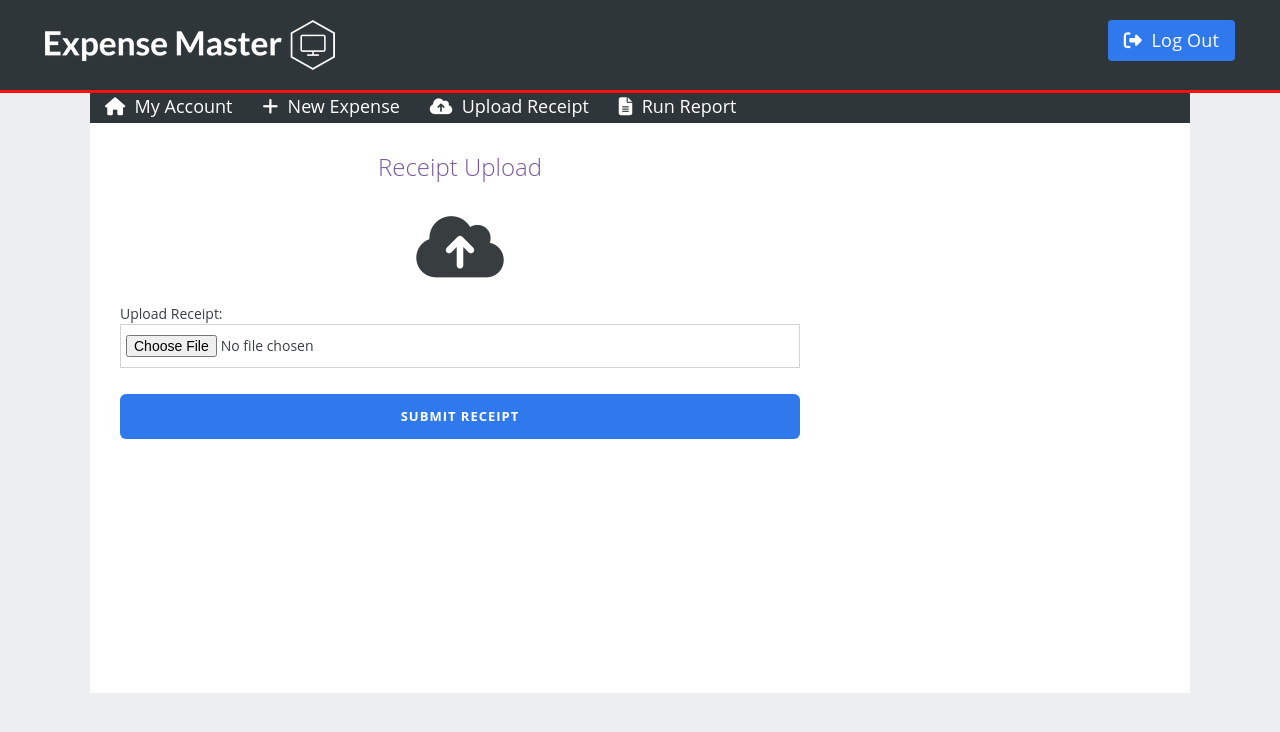
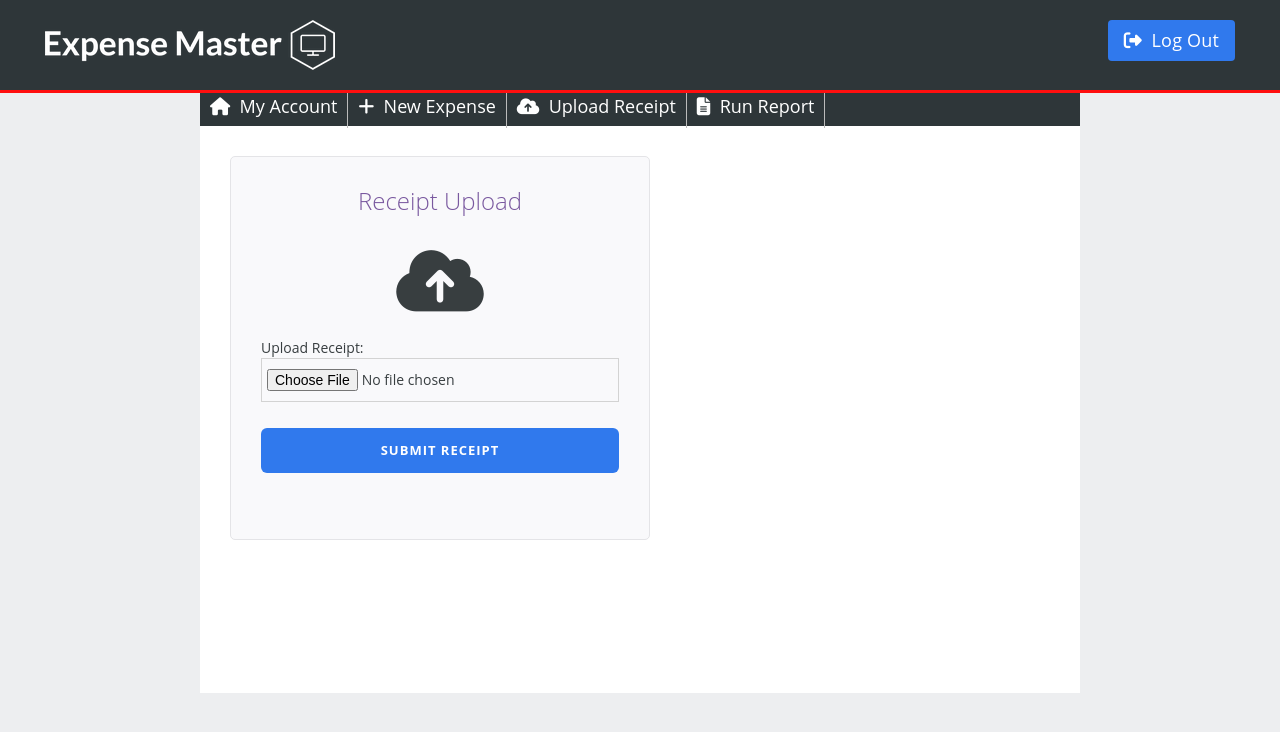
Before and after one commit to smweathe/CSE-CIT-480_Expense_Project, a PHP site: page /ExpenseMaster/receipt.php in a window 1280 px wide. Shown: the top 732 px of the page. Run offline with PHP 8.4, Linux system fonts and the light colour scheme; a user stored in the database is signed in; some libraries are stand-ins or nearby versions.

Commit message:
Update style.css

```diff
--- a/style.css
+++ b/style.css
@@ -1,6 +1,8 @@
-
 *{
 	font-family: 'Open Sans', sans-serif;
+}
+.ui-tabs .ui-tabs-nav{
+	background: lightblue;
 }
 .footer-container{
 	background-color: #2E3639;
@@ -36,26 +38,31 @@
 	width: auto;
 }
 
-/**/
 .side-by-side {
 	width: 100%;
 	background-color: #2E3639;
-	height:30px;
+	height:33px;
 	margin: 0px;
 	padding: 0px;
 	font-size: 18px;
+	border-right:0px;
 }
 .side-by-side li {
 	display: inline;
 	float: left;
+	height: 33px;
 }
 .side-by-side li a {
 	text-decoration: none;
 	color: white;
-	margin: 15px;
+	border-right: 1px solid #bbb;
+	padding: 10px;
+}
+.side-by-side li a:hover{
+	background-color: white;
+	color: black;
 }
 
-/**/
 html{box-sizing:border-box}*,*::after,*::before{box-sizing:inherit}
 .container{max-width:70%;margin-left:auto;margin-right:auto}
 .container::after{clear:both;content:"";display:table}
@@ -389,7 +396,7 @@ body{
 .center{text-align:center}
 .text-left{text-align:left}
 .text-right{text-align:right}
-#signup, #login, #reset{
+#signup, #login, #reset, #expenseform, #list-group{
 	padding:30px;
 	background:#F9F9FB;
 	border:1px solid #E4E4E7;
@@ -576,8 +583,8 @@ body{
 .signup-content{
 	min-height: 600px;
 	padding:45px;
-	margin-left: 90px;
-	margin-right: 90px;
+	margin-left: 200px;
+	margin-right: 200px;
 	/*background-image: url("./images/background.png");*/
 	background: white;
 }
@@ -587,14 +594,14 @@ body{
 	float:left
 	}
 .signup-content .page-body{
-	width:calc(100% - 360px);
+	width:calc(100% - 400px);
 	padding-right:30px;
 	/*background-image: url(./images/buisness.png);*/
     background-size: cover;
     height: auto;
 }
 .signup-content .page-sidebar{
-	width:360px
+	width:400px
 }
 @media screen and (max-width: 1100px){.signup-content .page-body{width:calc(100% - 300px)}.signup-content .page-sidebar{width:300px}}
 @media screen and (max-width: 768px){.signup-content .page-body{width:100%;padding-right:0}.signup-content .page-sidebar{width:100%}}
```
